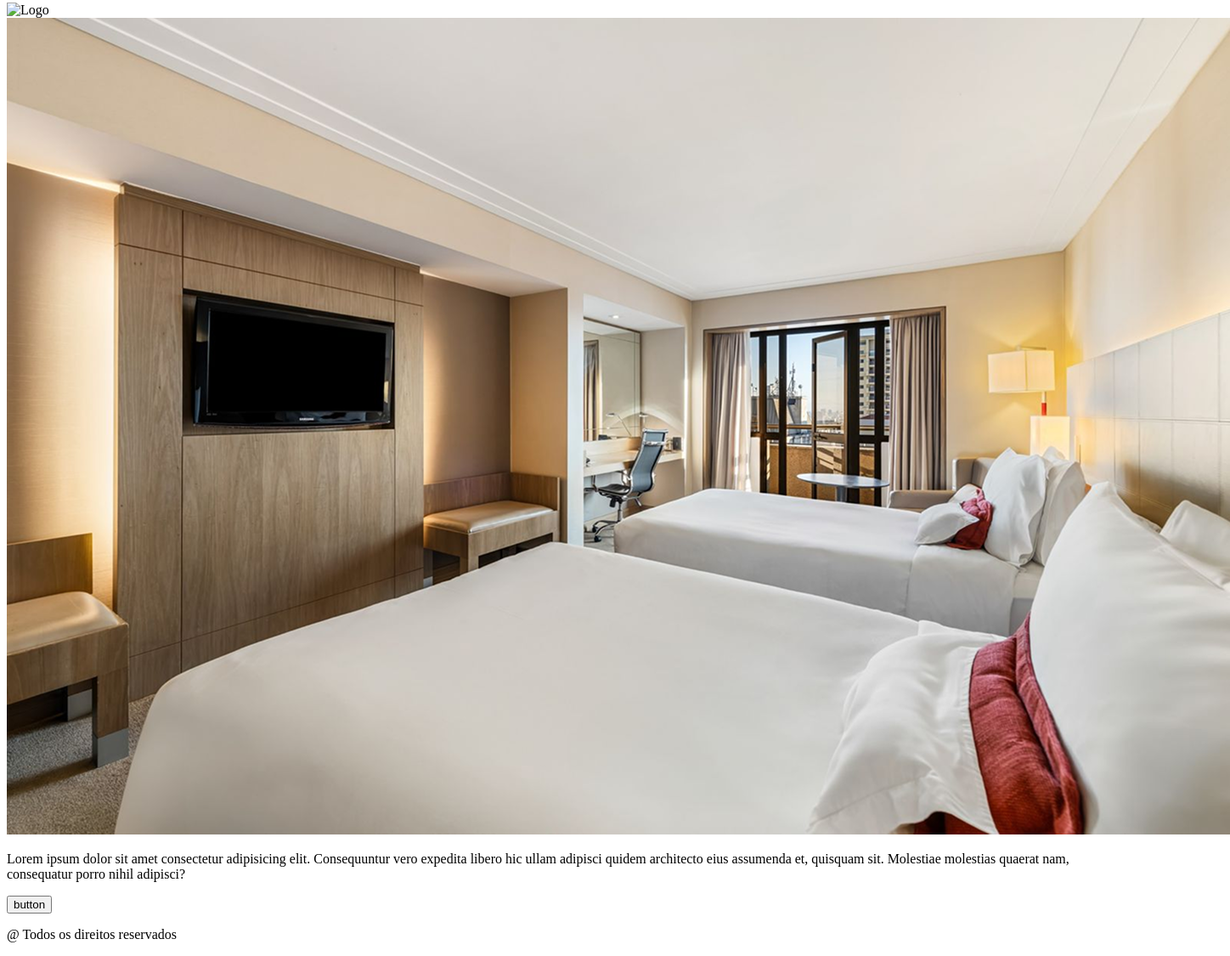
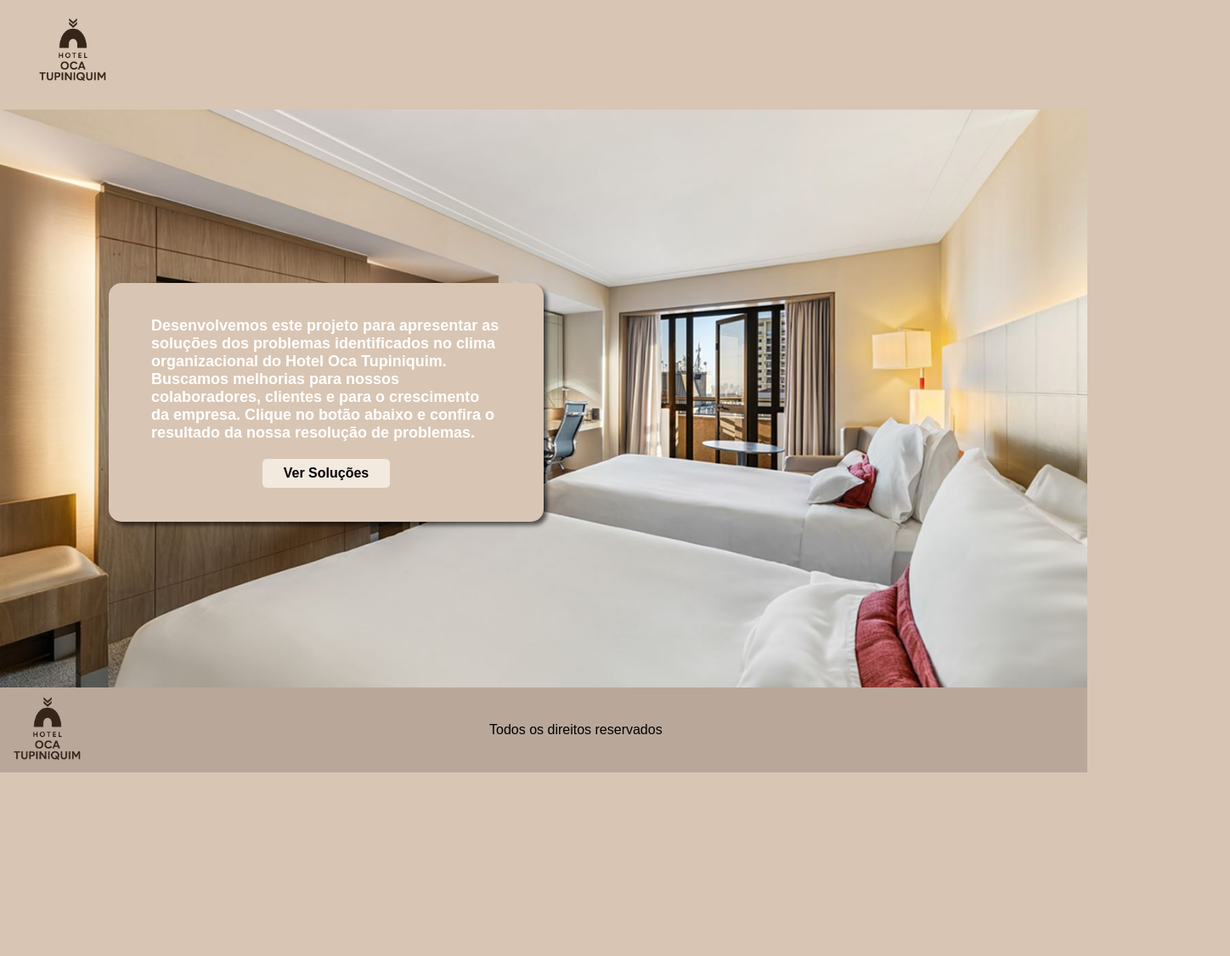
Before and after one commit to ArthurCavalcantedeSouza/Projetinho-CIEE, a plain HTML site: page index.html in a window 1280 px wide. Shown: the part 5-1130 px from the top of the page at 85% size, 1448 px wide, since content can reach past the window. After the commit the page ends 914 px from the top, so only its background shows below. Drawn offline with Linux system fonts and the light colour scheme.

Commit message:
Projeto finalizado

```diff
--- a/index.html
+++ b/index.html
@@ -1,25 +1,34 @@
 <!DOCTYPE html>
-<html lang="en">
+<html lang="pt-br">
 <head>
     <meta charset="UTF-8">
     <meta name="viewport" content="width=device-width, initial-scale=1.0">
-    <title>Document</title>
+    <title>Hotel Oca Tupiniquim</title>
+
+    <!-- Styles -->
+    <link rel="stylesheet" href="style/reset.css">
+    <link rel="stylesheet" href="style/main.css">
 </head>
 <body>
-    <head>
-        <nav><img src="image/image 2 (2).png" alt="Logo"></nav>
-    </head>
+    <header>
+        <nav>
+            <img src="image/logo.png" alt="Logo do Hotel Oca Tupiniquim">
+        </nav>
+    </header>
+
     <main>
         <aside>
-            <img src="image/Background-img.png" alt="">
-            <span>
-                <p>Lorem ipsum dolor sit amet consectetur adipisicing elit. Consequuntur vero expedita libero hic ullam adipisci quidem architecto eius assumenda et, quisquam sit. Molestiae molestias quaerat nam, consequatur porro nihil adipisci?</p>
-                <button onclick="window.location.href='conteudo.html'">button</button>
+            <img src="image/Background-img.png" alt="Imagem do quarto do hotel">
+            <span class="caixa-texto">
+                <p>Desenvolvemos este projeto para apresentar as soluções dos problemas identificados no clima organizacional do Hotel Oca Tupiniquim. Buscamos melhorias para nossos colaboradores, clientes e para o crescimento da empresa. Clique no botão abaixo e confira o resultado da nossa resolução de problemas.</p>
+                <button onclick="window.location.href='conteudo.html'">Ver Soluções</button>
             </span>
         </aside>
     </main>
+
     <footer>
-        <p>@ Todos os direitos reservados</p>
+        <img src="image/logo.png" alt="">
+        <div class = "text-footer"><p> Todos os direitos reservados</p></div>
     </footer>
 </body>
 </html>
--- /dev/null
+++ b/style/main.css
@@ -0,0 +1,93 @@
+/* Reset básico */
+* {
+    margin: 0;
+    padding: 0;
+    box-sizing: border-box;
+}
+
+/* Body */
+body {
+    background-color: #d9c5b3;
+    font-family: Arial, sans-serif;
+}
+
+/* Header */
+header {
+    background-color: #d9c5b3;
+    padding: 15px 30px;
+}
+
+header nav img {
+    height: 100px;
+}
+
+/* Main */
+main aside {
+    position: relative;
+    width: 100%;
+    height: 85vh;
+    overflow: hidden;
+}
+
+main aside img {
+    width: 100%;
+    height: 100%;
+    object-fit: cover;
+    display: block;
+}
+
+/* Caixa de texto e botão */
+.caixa-texto {
+    margin-left: 10%;
+    position: absolute;
+    top: 30%;
+    right: 50%;
+    background-color: #d9c5b3;
+    padding: 40px 50px;
+    border-radius: 15px;
+    box-shadow: 4px 4px 5px rgba(0,0,0,0.6);
+    display: flex;
+    flex-direction: column;
+    align-items: center;
+    gap: 20px;
+}
+
+.caixa-texto p {
+    color: white;
+    font-weight: bold;
+    font-size: 18px;
+}
+
+/* Botão */
+.caixa-texto button {
+    background-color: #f2e9df;
+    color: black;
+    border: none;
+    padding: 8px 25px;
+    border-radius: 5px;
+    font-weight: bold;
+    cursor: pointer;
+    transition: 0.3s;
+}
+
+.caixa-texto button:hover {
+    background-color: #e1d5c8;
+}
+
+/* Footer */
+footer{
+    background-color: #B9A89A;
+    width: 100%;
+    display: flex;
+    align-items: center;
+    position: relative;
+}
+
+.text-footer{
+    position: absolute;
+    left: 45%;
+}
+
+footer img{
+    height: 100px;
+}
```
Also changed, not shown: conteudo.html (+1 -1 lines).
